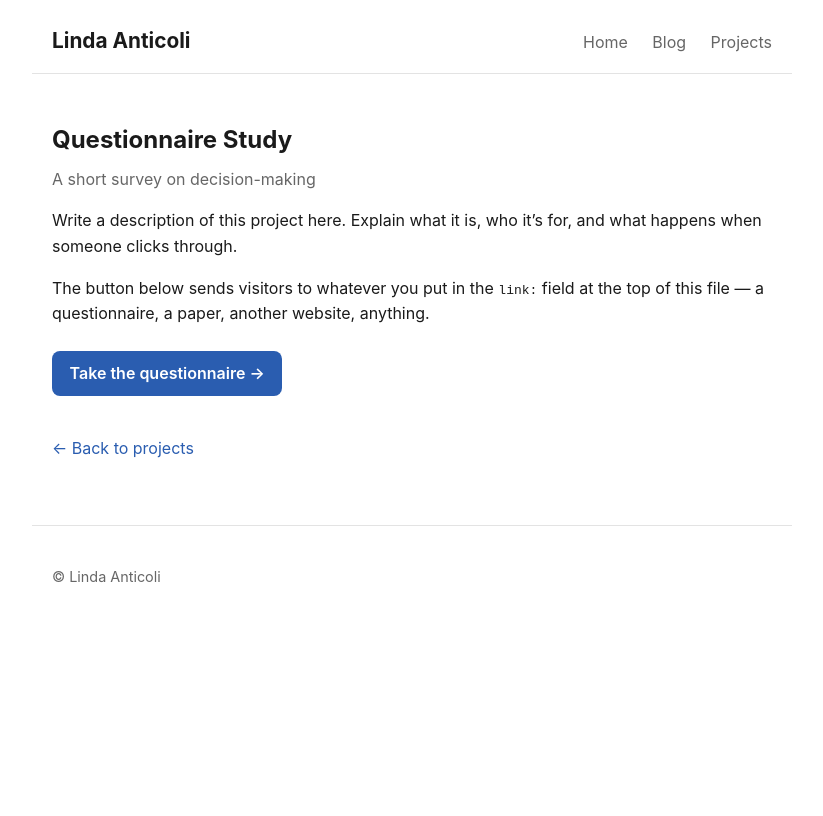
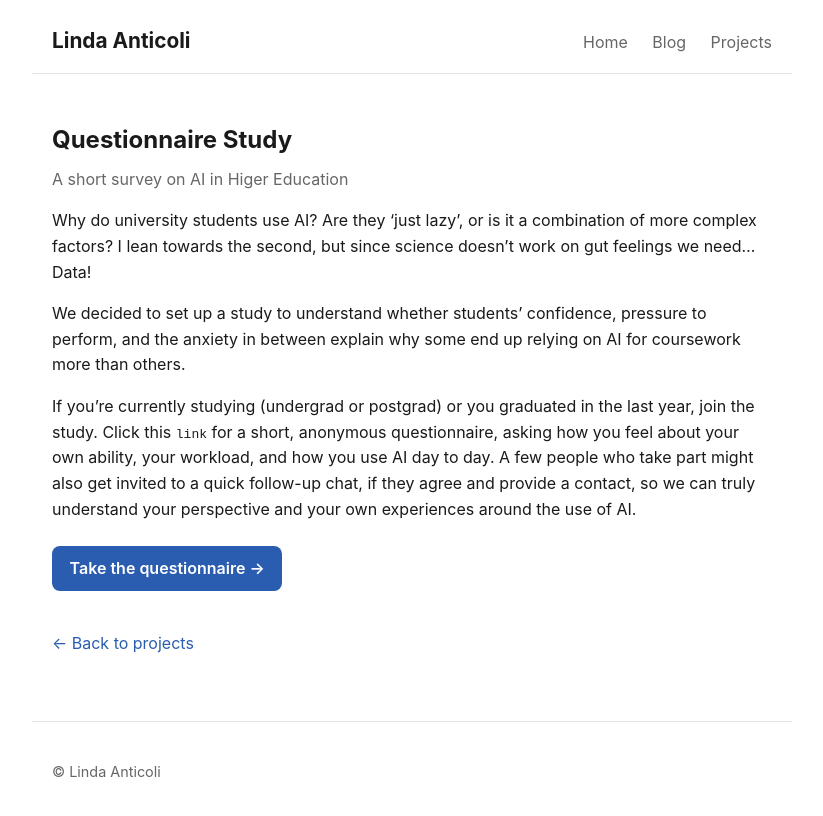
Before and after one commit to linda-anticoli/linda-anticoli.github.io, a Jekyll site: the page built from _projects/questionnaire-study.md, in a window 1280 px wide. Shown: the top 816 px of the page, without its empty margins (228-1051 px from the left). Built offline with Jekyll 4.4.1, drawn with Linux system fonts in a browser that asks for light colours.

Commit message:
Survey-page-uploaded

```diff
--- a/_projects/questionnaire-study.md
+++ b/_projects/questionnaire-study.md
@@ -1,13 +1,13 @@
 ---
 layout: project
 title: "Questionnaire Study"
-tagline: "A short survey on decision-making"
-link: "https://example.com/your-questionnaire"
+tagline: "A short survey on AI in Higer Education"
+link: "https://wolves.questionpro.eu/t/AB3u7rHZB3wiEU"
 link_text: "Take the questionnaire &rarr;"
 ---
 
-Write a description of this project here. Explain what it is, who it's for,
-and what happens when someone clicks through.
+Why do university students use AI? Are they 'just lazy', or is it a combination of more complex factors? I lean towards the second, but since science doesn't work on gut feelings we need...Data!
 
-The button below sends visitors to whatever you put in the `link:` field at the
-top of this file — a questionnaire, a paper, another website, anything.
+We decided to set up a study to understand whether students' confidence, pressure to perform, and the anxiety in between explain why some end up relying on AI for coursework more than others.
+
+If you're currently studying (undergrad or postgrad) or you graduated in the last year, join the study. Click this `link` for a short, anonymous questionnaire, asking how you feel about your own ability, your workload, and how you use AI day to day. A few people who take part might also get invited to a quick follow-up chat, if they agree and provide a contact, so we can truly understand your perspective and your own experiences around the use of AI.
```
Also changed, not shown: 1 other file.
